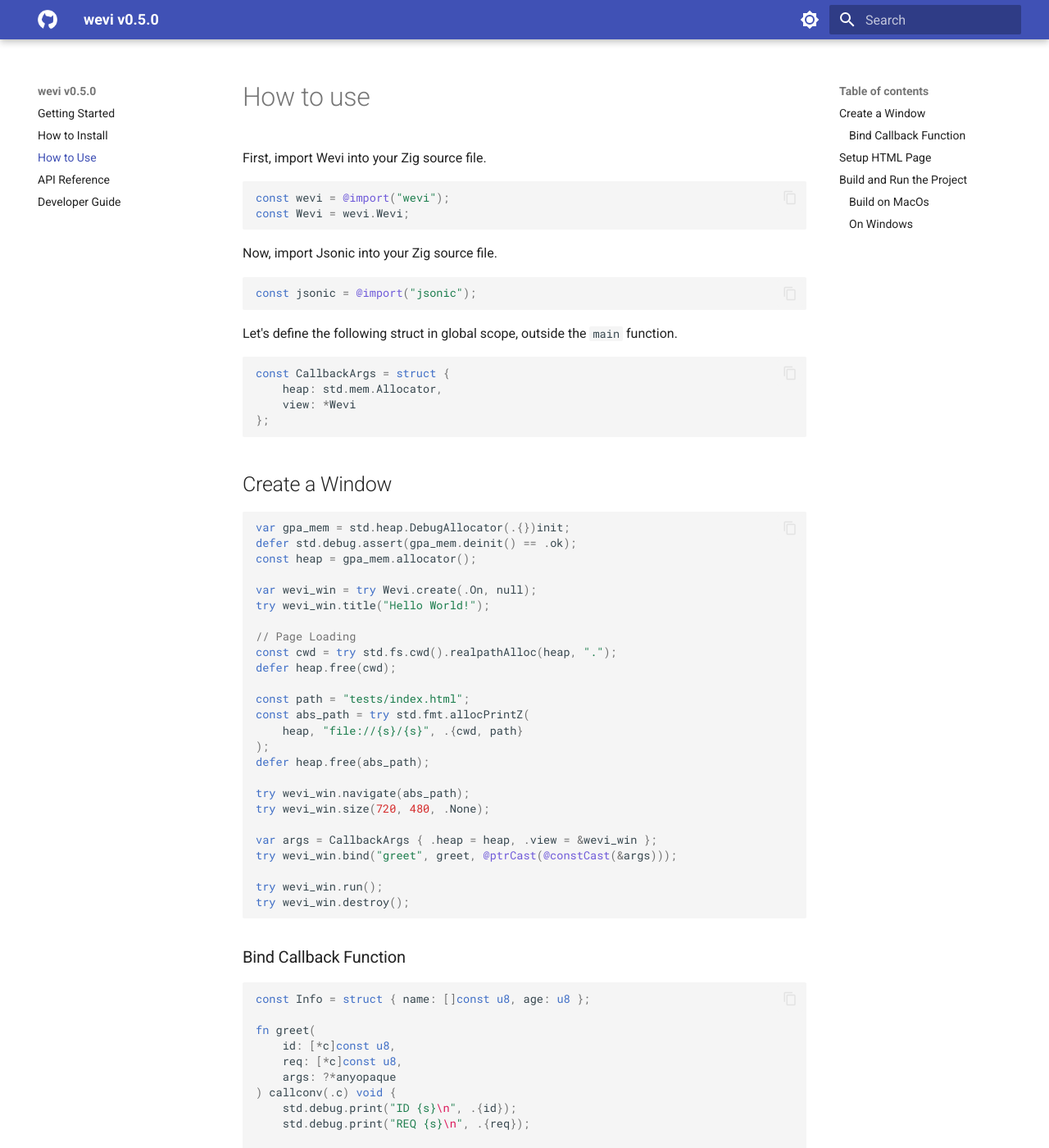
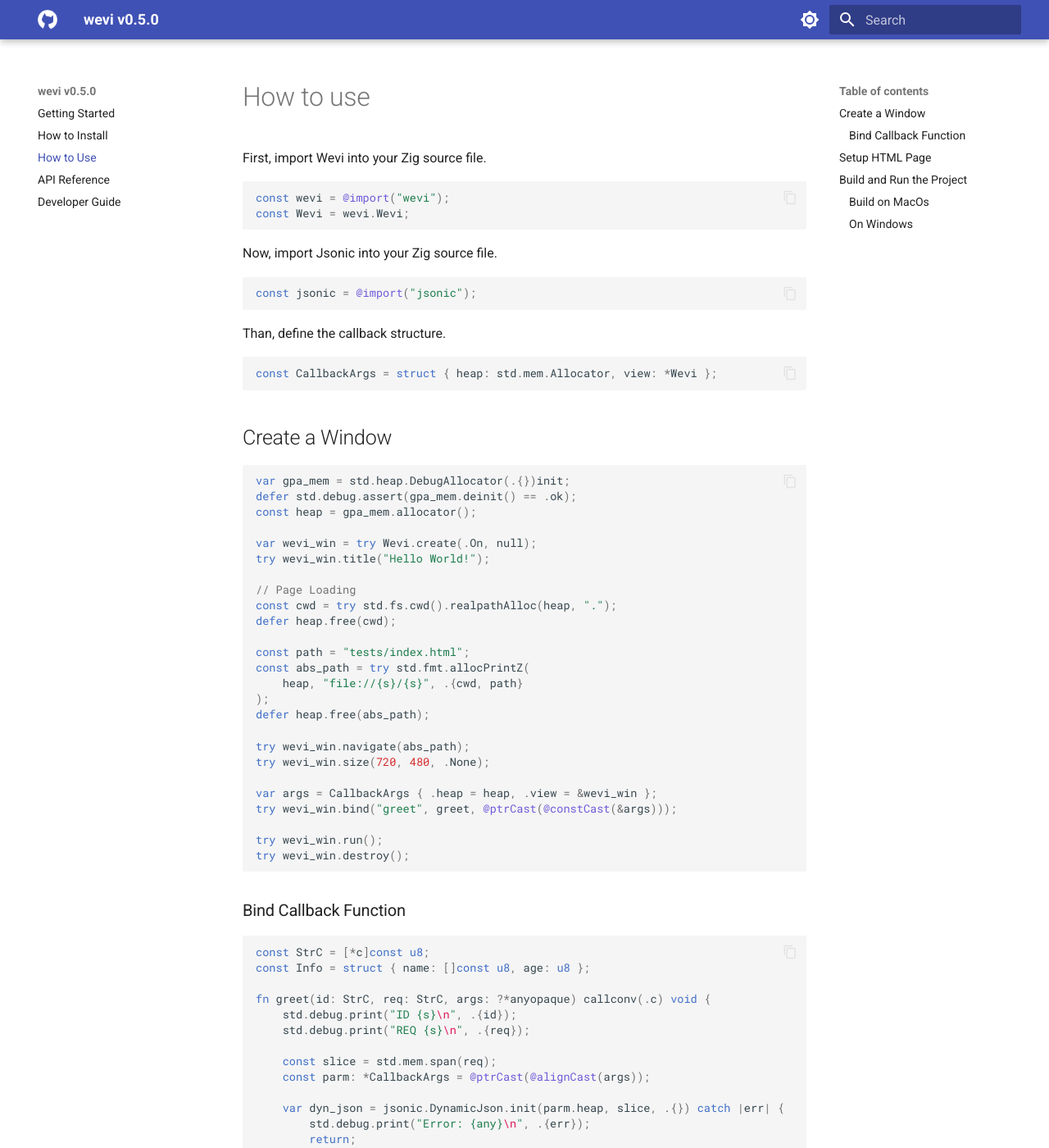
Before and after one commit to bitlaab-bolt/wevi, an MkDocs documentation site: the page built from docs/usage.md, in a window 1280 px wide and 1400 px high. Shown: the whole window at 82% size. Built offline with MkDocs 1.6.1 and Material for MkDocs 9.7.7, drawn with Linux system fonts in a browser that asks for light colours; some of the changed text lies outside the part shown.

````diff
--- a/docs/usage.md
+++ b/docs/usage.md
@@ -13,13 +13,10 @@ Now, import Jsonic into your Zig source file.
 const jsonic = @import("jsonic");
 ```
 
-Let's define the following struct in global scope, outside the `main` function.
+Than, define the callback structure.
 
 ```zig
-const CallbackArgs = struct {
-    heap: std.mem.Allocator,
-    view: *Wevi
-};
+const CallbackArgs = struct { heap: std.mem.Allocator, view: *Wevi };
 ```
 
 ## Create a Window
@@ -55,13 +52,10 @@ try wevi_win.destroy();
 ### Bind Callback Function
 
 ```zig
+const StrC = [*c]const u8;
 const Info = struct { name: []const u8, age: u8 };
 
-fn greet(
-    id: [*c]const u8,
-    req: [*c]const u8,
-    args: ?*anyopaque
-) callconv(.c) void {
+fn greet(id: StrC, req: StrC, args: ?*anyopaque) callconv(.c) void {
     std.debug.print("ID {s}\n", .{id});
     std.debug.print("REQ {s}\n", .{req});
 
````
Also changed, not shown: other parts of docs/usage.md (+2 -0 lines), 2 other files.
